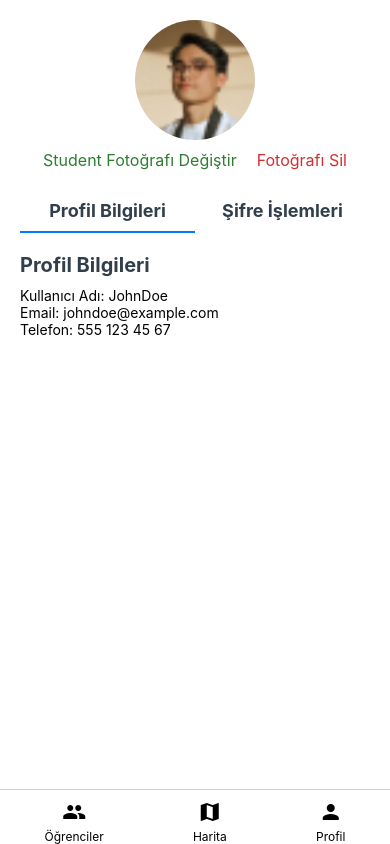
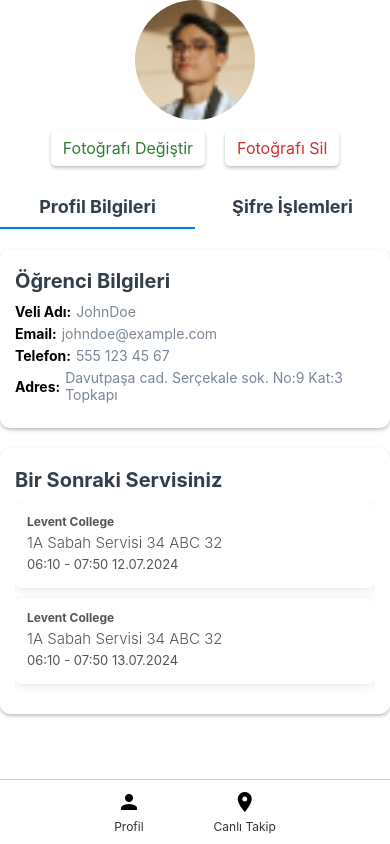
Before and after one commit to hacibender/servismobilapp, a React Native app: screen /StudentProfileScreen in a window 390 px wide. Built offline with nearby package versions, Linux system fonts and the light colour scheme.

Commit message:
parent ve student profile

```diff
--- a/App.js
+++ b/App.js
@@ -40,7 +40,7 @@ function App() {
     <AuthProvider>
       <SafeAreaView style={{ flex: 1 }}>
         <NavigationContainer>
-          <Stack.Navigator screenOptions={{ headerShown: false }} initialRouteName="DriverProfileScreen">
+          <Stack.Navigator screenOptions={{ headerShown: false }} initialRouteName="StudentProfileScreen">
             <Stack.Group>
               <Stack.Screen name="LoginScreen" component={LoginScreen} />
               <Stack.Screen name="ForgotPasswordScreen" component={ForgotPasswordScreen} />
--- a/src/screens/parent/StudentProfileScreen.js
+++ b/src/screens/parent/StudentProfileScreen.js
@@ -1,7 +1,5 @@
 import React, { useState } from 'react';
-import { View, Text, StyleSheet, TouchableOpacity, Image, TextInput } from 'react-native';
-import { NavigationContainer } from '@react-navigation/native';
-import { createStackNavigator } from '@react-navigation/stack';
+import { View, Text, StyleSheet, TouchableOpacity, Image, TextInput, ScrollView, FlatList } from 'react-native';
 import Icon from 'react-native-vector-icons/MaterialIcons';
 
 const StudentProfileScreen = ({ navigation }) => {
@@ -14,27 +12,59 @@ const StudentProfileScreen = ({ navigation }) => {
         console.log('Yeni Şifre:', newPassword);
     };
 
+    const routeData = [
+        {
+            id: 1,
+            rota: {
+                okul: 'Levent College',
+                servis: '1A Sabah Servisi',
+                plaka: '34 ABC 32',
+                zaman: '06:10 - 07:50',
+                tarih: '12.07.2024',
+                durum: 'Başarılı'
+            },
+            school: 'Levent College'
+        },
+        {
+            id: 2,
+            rota: {
+                okul: 'Levent College',
+                servis: '1A Sabah Servisi',
+                plaka: '34 ABC 32',
+                zaman: '06:10 - 07:50',
+                tarih: '13.07.2024',
+                durum: 'Başarılı'
+            },
+            school: 'Levent College'
+        },
+    ];
+
+    const renderRouteItem = ({ item }) => {
+        const { rota } = item;
+
         return (
-        // School
+            <TouchableOpacity style={styles.itemContainer}>
+                <Text style={[styles.itemSchoolText, { color: '#555' }]}>{rota.okul}</Text>
+                <Text style={[styles.itemFirstText, { color: '#555' }]}>{rota.servis} {rota.plaka}</Text>
+                <Text style={[styles.itemText, { color: '#555' }]}>{rota.zaman} {rota.tarih}</Text>
+            </TouchableOpacity>
+        );
+    };
 
-        // Parent - Student
-
-        // Driver
-
-
+    return (
         <View style={styles.container}>
+            <ScrollView contentContainerStyle={styles.scrollViewContent}>
                 <View style={styles.profileImageContainer}>
                     <Image source={require('../../images/profilgorsel.png')} style={styles.profileImage} />
                     <View style={styles.imageButtons}>
                         <TouchableOpacity style={styles.imageButton}>
-                        <Text style={styles.imageButtonTextgreen}>Student Fotoğrafı Değiştir</Text>
+                            <Text style={styles.imageButtonTextgreen}>Fotoğrafı Değiştir</Text>
                         </TouchableOpacity>
                         <TouchableOpacity style={styles.imageButton}>
                             <Text style={styles.imageButtonTextred}>Fotoğrafı Sil</Text>
                         </TouchableOpacity>
                     </View>
                 </View>
-
                 <View style={styles.sliderButtons}>
                     <TouchableOpacity
                         style={[styles.sliderButton, activeTab === 'profile' && styles.activeButton]}
@@ -51,11 +81,35 @@ const StudentProfileScreen = ({ navigation }) => {
                 </View>
 
                 {activeTab === 'profile' && (
-                <View style={styles.section}>
-                    <Text style={styles.sectionTitle}>Profil Bilgileri</Text>
-                    <Text>Kullanıcı Adı: JohnDoe</Text>
-                    <Text>Email: johndoe@example.com</Text>
-                    <Text>Telefon: 555 123 45 67</Text>
+                    <View style={[styles.section, styles.whiteBackground]}>
+                        <Text style={styles.sectionTitle}>Öğrenci Bilgileri</Text>
+                        <View style={styles.infoContainer}>
+                            <Text style={styles.label}>Veli Adı:</Text>
+                            <Text style={styles.infoText}>JohnDoe</Text>
+                        </View>
+                        <View style={styles.infoContainer}>
+                            <Text style={styles.label}>Email:</Text>
+                            <Text style={styles.infoText}>johndoe@example.com</Text>
+                        </View>
+                        <View style={styles.infoContainer}>
+                            <Text style={styles.label}>Telefon:</Text>
+                            <Text style={styles.infoText}>555 123 45 67</Text>
+                        </View>
+                        <View style={styles.infoContainer}>
+                            <Text style={styles.label}>Adres:</Text>
+                            <Text style={styles.infoText}>Davutpaşa cad. Serçekale sok. No:9 Kat:3 Topkapı</Text>
+                        </View>
+                    </View>
+                )}
+
+                {activeTab === 'profile' && (
+                    <View style={[styles.section, styles.whiteBackground]}>
+                        <Text style={styles.sectionTitle}>Bir Sonraki Servisiniz</Text>
+                        <FlatList
+                            data={routeData}
+                            renderItem={renderRouteItem}
+                            keyExtractor={(item) => item.id.toString()}
+                        />
                     </View>
                 )}
 
@@ -87,19 +141,16 @@ const StudentProfileScreen = ({ navigation }) => {
                         </TouchableOpacity>
                     </View>
                 )}
+            </ScrollView>
 
             <View style={styles.bottomMenu}>
-                <TouchableOpacity style={styles.bottomMenuItem} onPress={() => navigation.navigate('ServisStudentList')}>
-                    <Icon name="people" size={24} color="#000" />
-                    <Text style={styles.bottomMenuText}>Öğrenciler</Text>
-                </TouchableOpacity>
-                <TouchableOpacity style={styles.bottomMenuItem} onPress={() => navigation.navigate('ServisHomeScreen')}>
-                    <Icon name="map" size={24} color="#000" />
-                    <Text style={styles.bottomMenuText}>Harita</Text>
-                </TouchableOpacity>
                 <TouchableOpacity style={styles.bottomMenuItem} onPress={() => navigation.navigate('Profile')}>
                     <Icon name="person" size={24} color="#000" />
                     <Text style={styles.bottomMenuText}>Profil</Text>
+                </TouchableOpacity>
+                <TouchableOpacity style={styles.bottomMenuItem} onPress={() => navigation.navigate('ServisHomeScreen')}>
+                    <Icon name="location-on" size={24} color="#000" />
+                    <Text style={styles.bottomMenuText}>Canlı Takip</Text>
                 </TouchableOpacity>
             </View>
         </View>
@@ -109,8 +160,11 @@ const StudentProfileScreen = ({ navigation }) => {
 const styles = StyleSheet.create({
     container: {
         flex: 1,
-        padding: 20,
         backgroundColor: '#fff',
+    },
+    scrollViewContent: {
+        flexGrow: 1,
+        paddingBottom: 120, // Bottom menu alanı için padding ekleyelim
     },
     profileImageContainer: {
         alignItems: 'center',
@@ -124,9 +178,20 @@ const styles = StyleSheet.create({
     imageButtons: {
         flexDirection: 'row',
         marginTop: 10,
+        justifyContent: 'center',
     },
     imageButton: {
         marginHorizontal: 10,
+        paddingVertical: 8,
+        paddingHorizontal: 12,
+        borderRadius: 5,
+        alignItems: 'center',
+        backgroundColor: '#FFF',
+        shadowColor: '#000',
+        shadowOffset: { width: 0, height: 2 },
+        shadowOpacity: 0.25,
+        shadowRadius: 3.84,
+        elevation: 5,
     },
     imageButtonTextgreen: {
         color: '#2E7D32',
@@ -158,12 +223,43 @@ const styles = StyleSheet.create({
     },
     section: {
         marginBottom: 20,
+        paddingHorizontal: 15,
+        paddingVertical: 20,
+        borderRadius: 10,
+        backgroundColor: '#FFF',
+        shadowColor: '#000',
+        shadowOffset: { width: 0, height: 2 },
+        shadowOpacity: 0.25,
+        shadowRadius: 3.84,
+        elevation: 5,
     },
     sectionTitle: {
         fontSize: 20,
         fontWeight: 'bold',
         marginBottom: 10,
         color: '#323F4B',
+    },
+    infoContainer: {
+        flexDirection: 'row',
+        alignItems: 'center',
+        marginBottom: 5,
+    },
+    label: {
+        fontWeight: 'bold',
+        marginRight: 5,
+    },
+    infoText: {
+        color: '#7B8794',
+    },
+    additionalInfo: {
+        flexDirection: 'row',
+        alignItems: 'center',
+        marginBottom: 5,
+    },
+    additionalInfoText: {
+        fontWeight: 'bold',
+        marginLeft: 5,
+        color: '#333',
     },
     inputContainer: {
         flexDirection: 'row',
@@ -184,26 +280,37 @@ const styles = StyleSheet.create({
     },
     button: {
         backgroundColor: '#2F80ED',
-        padding: 10,
+        padding: 12,
         borderRadius: 10,
         alignItems: 'center',
         marginTop: 10,
+        alignSelf: 'center',
+        width: '50%', // Or adjust as needed
+        justifyContent: 'center',
+        shadowColor: '#000',
+        shadowOffset: { width: 0, height: 2 },
+        shadowOpacity: 0.25,
+        shadowRadius: 3.84,
+        elevation: 5,
     },
     buttonText: {
-        color: '#fff',
+        color: '#FFF',
         fontSize: 16,
     },
     bottomMenu: {
         flexDirection: 'row',
-        justifyContent: 'space-around',
+        justifyContent: 'center',
         borderTopWidth: 1,
         borderTopColor: '#ccc',
-        paddingTop: 10,
+        paddingVertical: 10,
+        paddingHorizontal: 20,
+        backgroundColor: '#FFF',
         position: 'absolute',
         bottom: 0,
-        width: '100%',
-        backgroundColor: '#fff',
-        alignSelf: 'center'
+        left: 0,
+        right: 0,
+        gap: 70,
+        width: '100%'
     },
     bottomMenuItem: {
         alignItems: 'center',
@@ -211,6 +318,36 @@ const styles = StyleSheet.create({
     bottomMenuText: {
         fontSize: 12,
         marginTop: 5,
+        color: '#333',
+    },
+    whiteBackground: {
+        backgroundColor: '#FFF',
+    },
+    itemContainer: {
+        backgroundColor: '#fff',
+        padding: 12,
+        borderRadius: 8,
+        marginBottom: 10,
+        shadowColor: '#000',
+        shadowOpacity: 0.1,
+        shadowRadius: 10,
+        shadowOffset: { width: 0, height: 2 },
+    },
+    itemText: {
+        fontSize: 13,
+        color: '#555',
+        marginBottom: 4,
+    },
+    itemSchoolText: {
+        fontSize: 12,
+        fontWeight: '700',
+        color: '#555',
+        marginBottom: 4,
+    },
+    itemFirstText: {
+        fontSize: 15,
+        fontWeight: '300',
+        marginBottom: 4,
     },
 });
 
```
Also changed, not shown: src/screens/parent/ParentProfileScreen.js (+0 -42 lines). Lines whose indentation alone changed are shown as unchanged.
